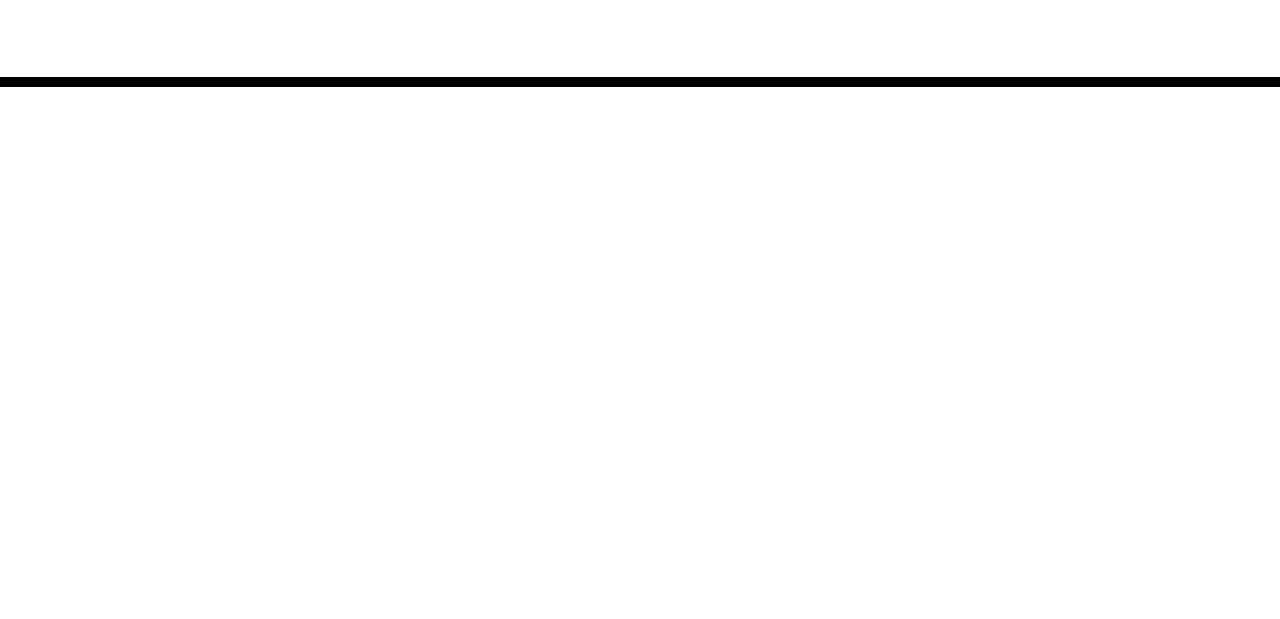
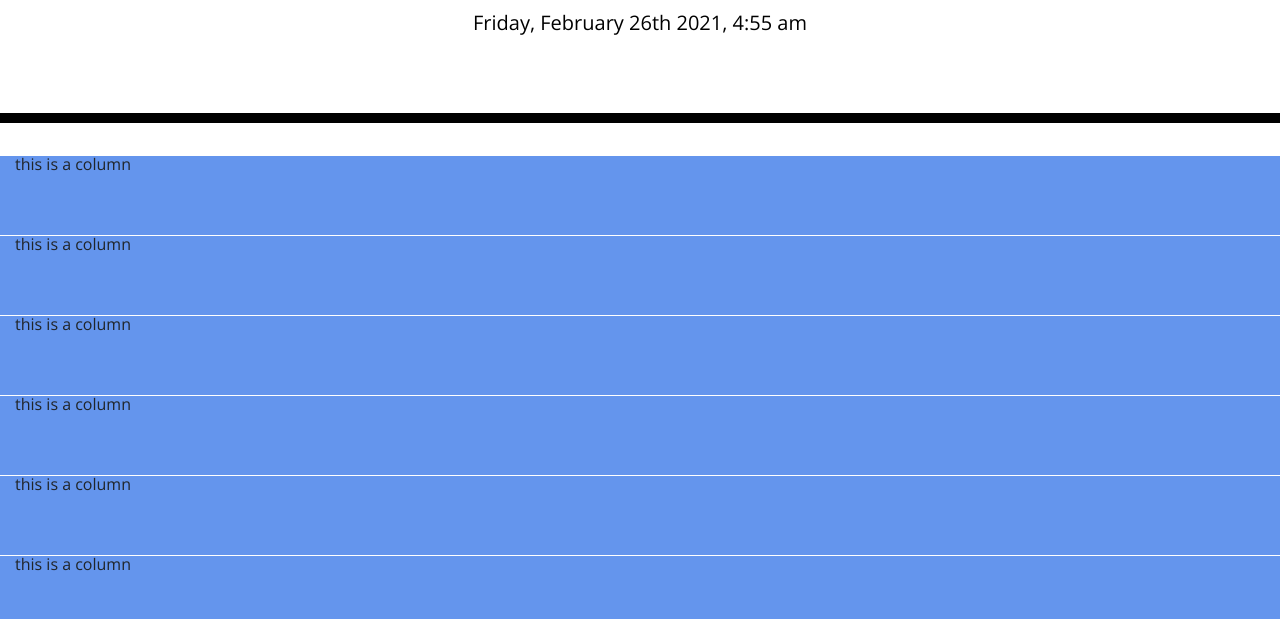
Before and after one commit to Rjsa210/workDayPlanner, a plain HTML site: page Develop/index.html in a window 1280 px wide. Shown: the part 181-800 px from the top of the page. Drawn offline with nearby package versions, Linux system fonts and the light colour scheme.

Commit message:
renderHours for loop created -RJ

```diff
--- a/Develop/index.html
+++ b/Develop/index.html
@@ -4,10 +4,7 @@
     <meta charset="UTF-8" />
     <meta name="viewport" content="width=device-width, initial-scale=1.0" />
     <meta http-equiv="X-UA-Compatible" content="ie=edge" />
-    <link
-      rel="stylesheet"
-      href="https://stackpath.bootstrapcdn.com/bootstrap/4.3.1/css/bootstrap.min.css"
-    />
+    <link rel="stylesheet" href="https://cdn.jsdelivr.net/npm/bootstrap@4.6.0/dist/css/bootstrap.min.css" integrity="sha384-B0vP5xmATw1+K9KRQjQERJvTumQW0nPEzvF6L/Z6nronJ3oUOFUFpCjEUQouq2+l" crossorigin="anonymous">
     <link
       rel="stylesheet"
       href="https://use.fontawesome.com/releases/v5.8.1/css/all.css"
@@ -28,11 +25,12 @@
       <p class="lead">A simple calendar app for scheduling your work day</p>
       <p id="currentDay" class="lead"></p>
     </header>
-    <div class="container">
+    <div class="container-fluid"  id="root">
       <!-- Timeblocks go here -->
     </div>
 
     <script src="https://cdnjs.cloudflare.com/ajax/libs/jquery/3.2.1/jquery.min.js"></script>
     <script src="https://cdnjs.cloudflare.com/ajax/libs/moment.js/2.24.0/moment.min.js"></script>
+    <script src="script.js"></script>
   </body>
 </html>
--- /dev/null
+++ b/Develop/script.js
@@ -0,0 +1,41 @@
+//declare variables for
+var rootEl = $('#root');
+
+//append a span under the title that shows current day and time
+var dateTimeNow = moment().format('dddd, MMMM Do YYYY, h:mm a');
+$('#currentDay').text(dateTimeNow);
+
+//Create and Handle array with index of 7, each i is a seperate hour in work day 9-5
+
+var hours = [
+  '9 am',
+  '10 am',
+  '11 am',
+  '12 am',
+  '1 pm',
+  '2 pm',
+  '3 pm',
+  '4 pm',
+  '5 pm',
+]
+//create a for loop for the array
+function renderHours() {
+  for ( var i = 0; i < hours.length; i++) {
+    var hourRow = $('<div>');
+    hourRow.addClass('row').attr('id', 'row-' + i);
+
+    var hourCol = $('<div>');
+    hourCol.addClass('col-sm-12 col-md-12 col-lg-12').attr('id', 'col-' + i);
+    hourCol.text('this is a column');
+
+    hourRow.append(hourCol);
+    rootEl.append(hourRow);
+  }
+
+}
+//for each i append a form with label and button. label text = array[i]
+//label to be assigned class .hour and id  #i hour
+//button to be assigned class .saveBtn
+//
+
+renderHours();
--- a/Develop/style.css
+++ b/Develop/style.css
@@ -31,9 +31,10 @@ textarea{
 }
 
 .row {
+  background-color: cornflowerblue;
   white-space: pre-wrap;
   height: 80px;
-  border-top: 1px solid white;;
+  border-top: 1px solid white;
 }
 
 .hour {
```
